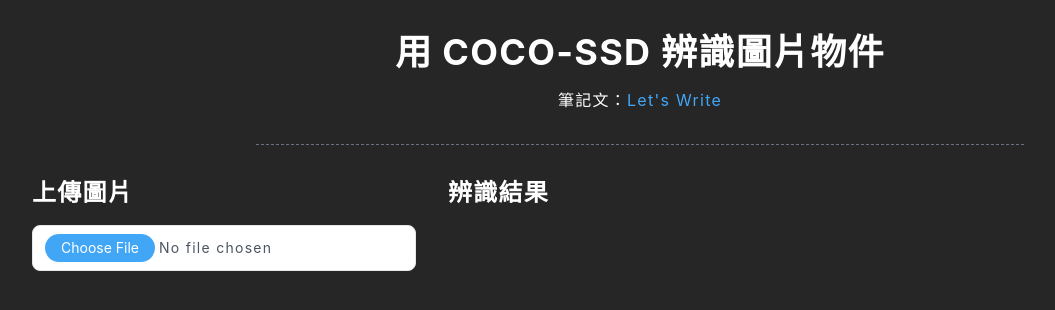
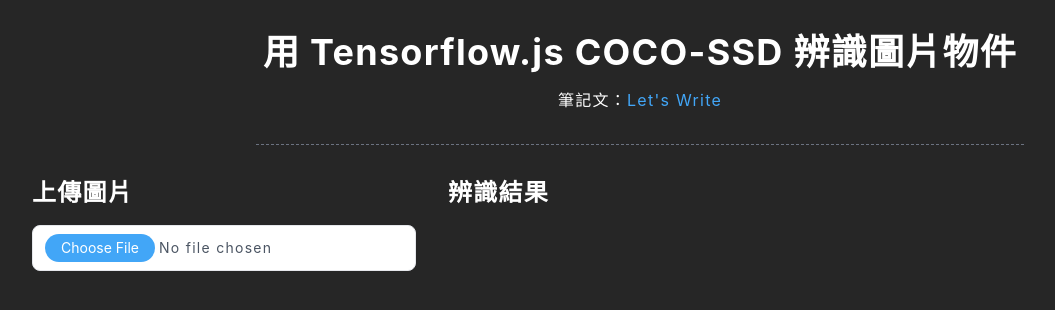
Before and after one commit to letswritetw/letswrite-coco-ssd, a website: page index.pug in a window 1280 px wide. Shown: the top 310 px of the page, without its empty margins (0-1055 px from the left). Drawn offline with nearby package versions, Linux system fonts and the light colour scheme; files that its build step writes are made by us from their sources.

Commit message:
更改標題名稱

```diff
--- a/index.pug
+++ b/index.pug
@@ -1,6 +1,6 @@
 - var link = 'coco-ssd'
-- var title = '用 COCO-SSD 辨識圖片物件'
-- var description = '用 COCO-SSD 辨識圖片物件'
+- var title = '用 Tensorflow.js COCO-SSD 辨識圖片物件'
+- var description = '用 Tensorflow.js COCO-SSD 辨識圖片物件'
 
 <!DOCTYPE html>
 html(lang="zh-Hant")
```
Also changed, not shown: README.md, index.html, 1 other file.
